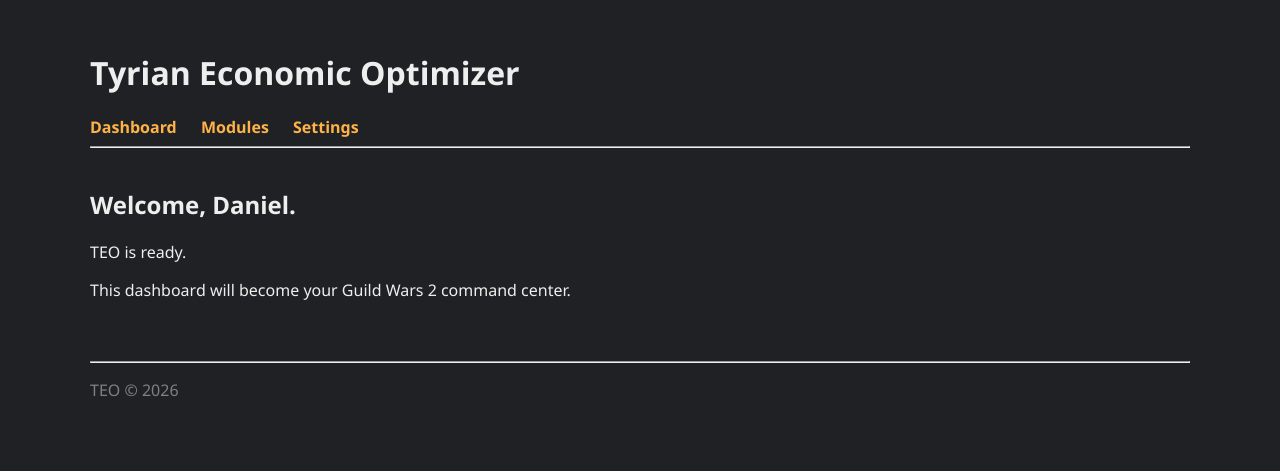
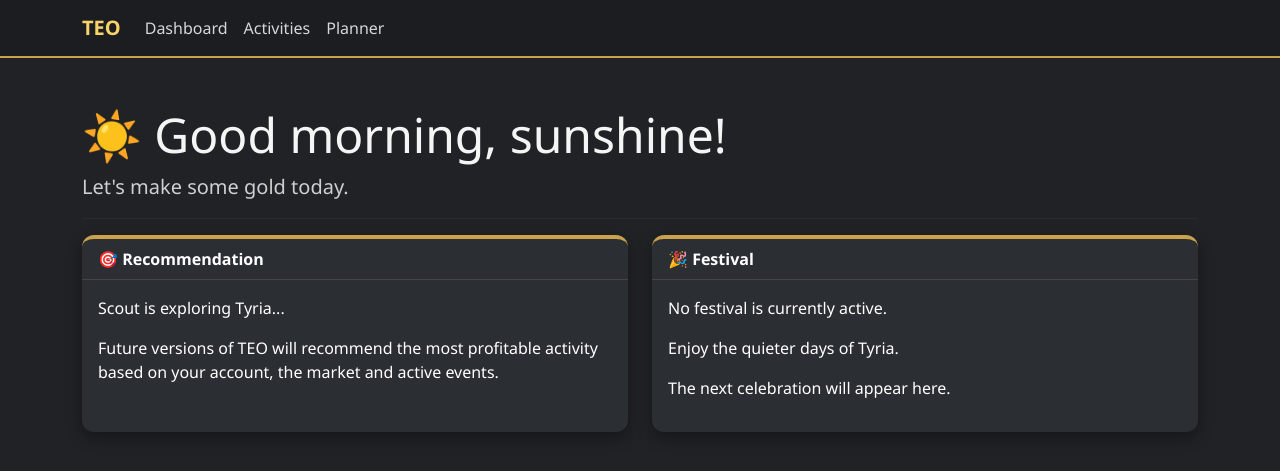
Before and after one commit to raznah/TEO, a Flask app: page / in a window 1280 px wide. Shown: the top 471 px of the page. Run offline with Flask 3, Linux system fonts and the light colour scheme.

Commit message:
Create initial dashboard experience

```diff
--- a/teo/static/css/style.css
+++ b/teo/static/css/style.css
@@ -1,47 +1,98 @@
+/* ==========================================================
+   TEO Theme
+   Version: 0.1 Foundation
+   ========================================================== */
+
 body {
+
+    background-color: #202225;
+
+    color: #f5f5f5;
 
     font-family: "Segoe UI", sans-serif;
 
-    max-width: 1100px;
+}
 
-    margin: auto;
+/* ----------------------------------------------------------
+   Navigation
+---------------------------------------------------------- */
 
-    padding: 30px;
+.navbar {
 
-    background: #202124;
+    background-color: #1b1d20 !important;
 
-    color: #eeeeee;
+    border-bottom: 2px solid #c9a24b;
 
 }
 
-header {
+.navbar-brand {
 
-    margin-bottom: 40px;
+    font-weight: bold;
+
+    color: #f8d36a !important;
 
 }
 
-nav a {
+.nav-link {
 
-    margin-right: 20px;
-
-    color: #ffb347;
-
-    text-decoration: none;
-
-    font-weight: bold;
+    color: #d7d7d7 !important;
 
 }
 
-nav a:hover {
+.nav-link:hover {
 
-    text-decoration: underline;
+    color: white !important;
 
 }
 
-footer {
+/* ----------------------------------------------------------
+   Panels
+---------------------------------------------------------- */
 
-    margin-top: 60px;
+.card {
 
-    color: gray;
+    background-color: #2b2f34;
+
+    color: white;
+
+    border: none;
+
+    border-top: 4px solid #c9a24b;
+
+    border-radius: 12px;
+
+    box-shadow: 0 6px 15px rgba(0,0,0,.35);
 
 }
+
+.card-header {
+
+    background: transparent;
+
+    border-bottom: 1px solid #444;
+
+    font-weight: 600;
+
+}
+
+/* ----------------------------------------------------------
+   Typography
+---------------------------------------------------------- */
+
+.display-5 {
+
+    font-weight: 300;
+
+}
+
+.lead {
+
+    color: #cfcfcf;
+
+}
+
+hr {
+
+    border-color: #444;
+
+}
--- a/teo/templates/base.html
+++ b/teo/templates/base.html
@@ -2,41 +2,88 @@
 <html lang="en">
 
 <head>
+
     <meta charset="UTF-8">
-    <meta name="viewport" content="width=device-width, initial-scale=1.0">
+
+    <meta name="viewport" content="width=device-width, initial-scale=1">
+
     <title>{% block title %}Tyrian Economic Optimizer{% endblock %}</title>
 
-    <link rel="stylesheet" href="{{ url_for('static', filename='css/style.css') }}">
+    <!-- Bootstrap -->
+
+    <link href="https://cdn.jsdelivr.net/npm/bootstrap@5.3.7/dist/css/bootstrap.min.css"
+          rel="stylesheet">
+
+    <!-- TEO Styles -->
+
+    <link rel="stylesheet"
+          href="{{ url_for('static', filename='css/style.css') }}">
+
 </head>
 
 <body>
 
-<header>
-    <h1>Tyrian Economic Optimizer</h1>
+<nav class="navbar navbar-expand-lg navbar-dark bg-dark">
 
-    <nav>
-        <a href="/">Dashboard</a>
-        <a href="#">Modules</a>
-        <a href="#">Settings</a>
-    </nav>
+    <div class="container">
 
-    <hr>
-</header>
+        <a class="navbar-brand fw-bold" href="/">
 
-<main>
+            TEO
+
+        </a>
+
+        <button class="navbar-toggler"
+                type="button"
+                data-bs-toggle="collapse"
+                data-bs-target="#navbarNav">
+
+            <span class="navbar-toggler-icon"></span>
+
+        </button>
+
+        <div class="collapse navbar-collapse"
+             id="navbarNav">
+
+            <ul class="navbar-nav">
+
+                <li class="nav-item">
+
+                    <a class="nav-link active"
+                       href="/">Dashboard</a>
+
+                </li>
+
+                <li class="nav-item">
+
+                    <a class="nav-link"
+                       href="#">Activities</a>
+
+                </li>
+
+                <li class="nav-item">
+
+                    <a class="nav-link"
+                       href="#">Planner</a>
+
+                </li>
+
+            </ul>
+
+        </div>
+
+    </div>
+
+</nav>
+
+<div class="container mt-5">
 
 {% block content %}
 {% endblock %}
 
-</main>
+</div>
 
-<footer>
-
-<hr>
-
-<p>TEO © 2026</p>
-
-</footer>
+<script src="https://cdn.jsdelivr.net/npm/bootstrap@5.3.7/dist/js/bootstrap.bundle.min.js"></script>
 
 </body>
 
--- a/teo/templates/index.html
+++ b/teo/templates/index.html
@@ -1,19 +1,97 @@
 {% extends "base.html" %}
 
 {% block title %}
+
 Dashboard
+
 {% endblock %}
 
 {% block content %}
 
-<h2>Welcome, Daniel.</h2>
+<h1 class="display-5">
 
-<p>
-TEO is ready.
+☀️ Good morning, sunshine!
+
+</h1>
+
+<p class="lead">
+
+Let's make some gold today.
+
 </p>
 
-<p>
-This dashboard will become your Guild Wars 2 command center.
-</p>
+<hr>
+
+<div class="row g-4">
+
+    <div class="col-lg-6">
+
+        <div class="card h-100">
+
+            <div class="card-header">
+
+                🎯 Recommendation
+
+            </div>
+
+            <div class="card-body">
+
+                <p>
+
+                    Scout is exploring Tyria...
+
+                </p>
+
+                <p>
+
+                    Future versions of TEO will recommend
+                    the most profitable activity based on
+                    your account, the market and active events.
+
+                </p>
+
+            </div>
+
+        </div>
+
+    </div>
+
+    <div class="col-lg-6">
+
+        <div class="card h-100">
+
+            <div class="card-header">
+
+                🎉 Festival
+
+            </div>
+
+            <div class="card-body">
+
+                <p>
+
+                    No festival is currently active.
+
+                </p>
+
+                <p>
+
+                    Enjoy the quieter days of Tyria.
+
+                </p>
+
+                <p>
+
+                    The next celebration will appear here.
+
+                </p>
+
+            </div>
+
+        </div>
+
+    </div>
+
+</div>
 
 {% endblock %}
```
Also changed, not shown: DEVLOG.md (+23 -0 lines), docs/Product Decisions.md (added, +99 -0 lines), docs/UI Style Guide.md (added, +75 -0 lines), branding/colors.md (added), branding/typography.md (added), teo/templates/maps.json (deleted).
